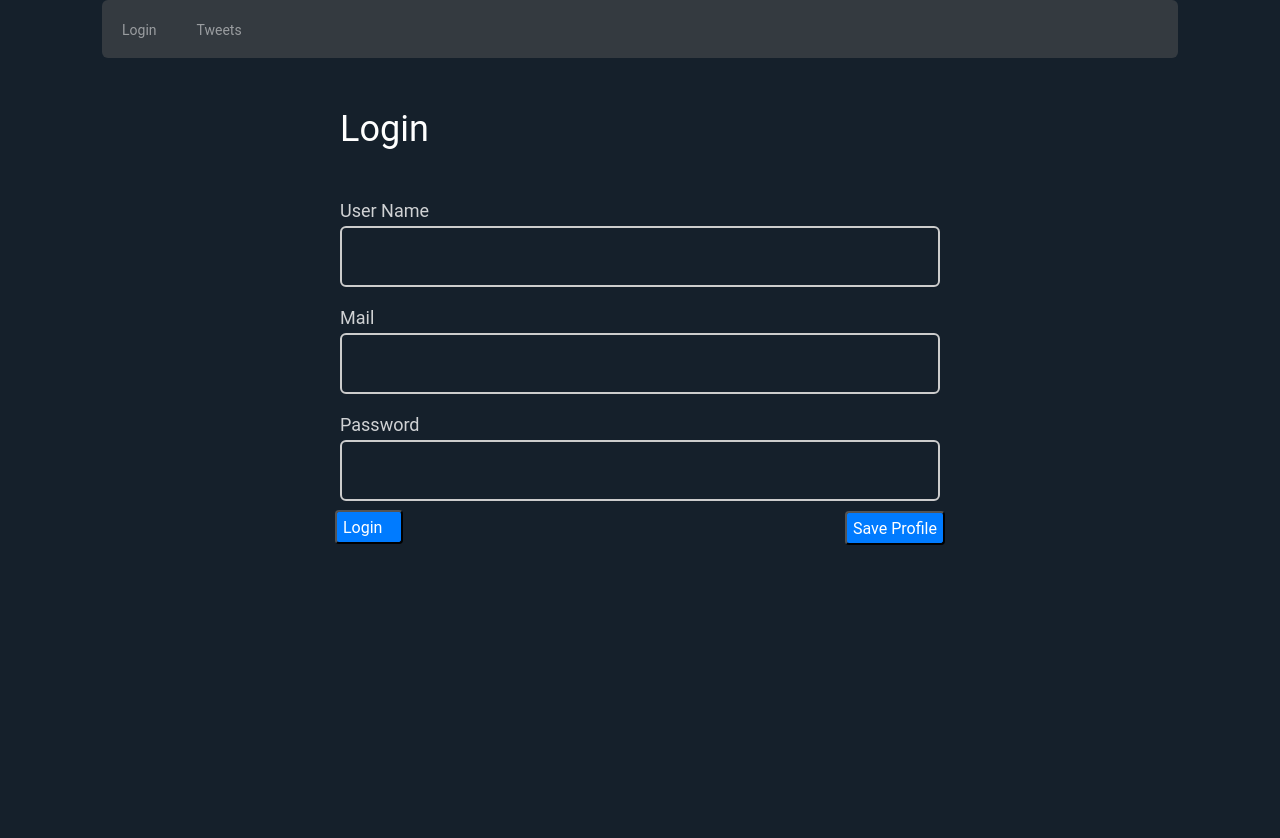
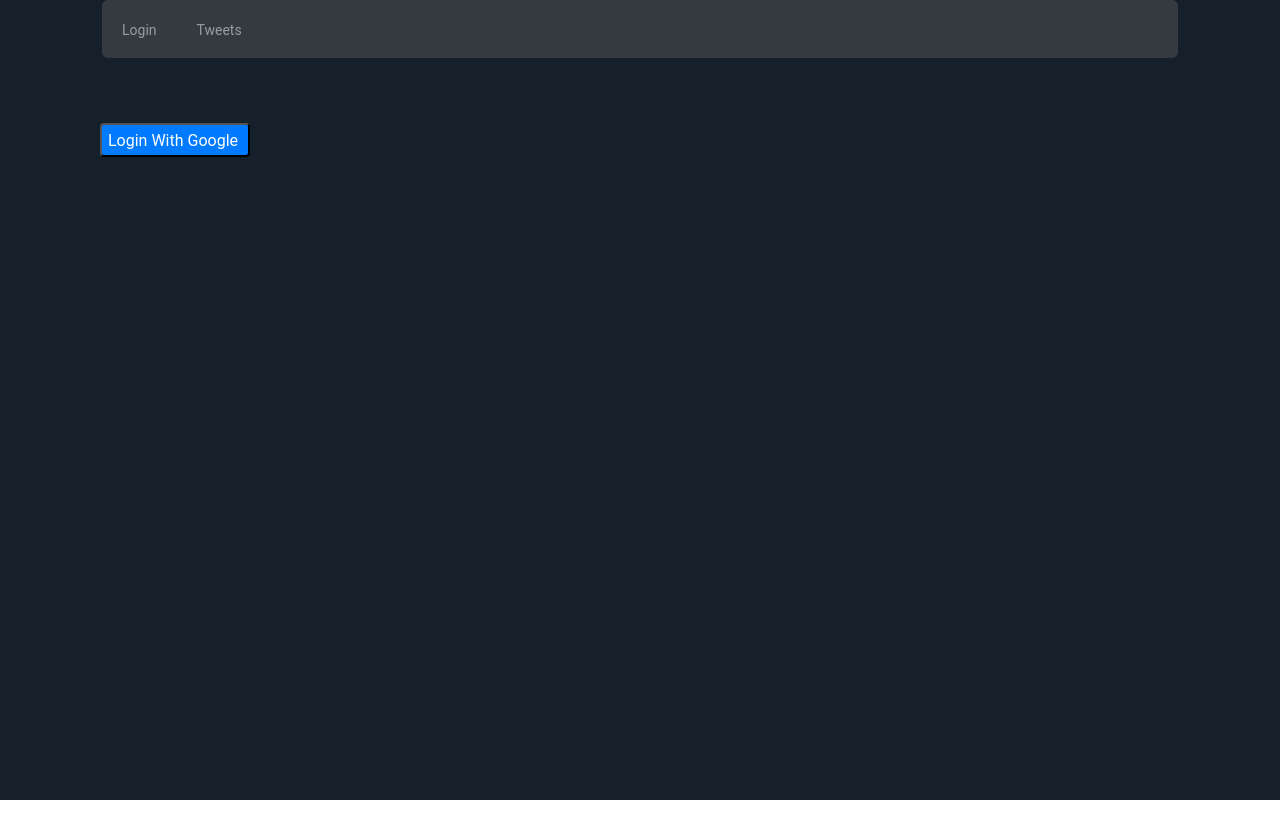
Before and after one commit to mark-itc/microblogging-YonahDiaz, a React (Create React App) app in the folder micro-blogging/: page / in a window 1280 px wide. Shown: the top 838 px of the page. After the commit the page ends 800 px from the top, so only its background shows below. Built offline with nearby package versions, Linux system fonts and the light colour scheme; the HTML template or start-up script is replaced by a standard one.

Commit message:
Milestone 6
Didn't had time to implement the other method for login, only google

```diff
--- a/micro-blogging/src/App.js
+++ b/micro-blogging/src/App.js
@@ -27,27 +27,32 @@ function NavBar() {
 
 function App() {
   const [text, setText] = useState("");
-  const [tweets, setTweets] = useState([]);
   const [isPending, setIsPending] = useState(false);
-  const [newUserName, setNewUserName] = useState("");
-
+  const [name, setName] = useState("");
+  const [isLogged, setIsLogged] = useState(false);
+  const [email, setEmail] = useState([]);
+  const [profilePic, setProfilePic] = useState([]);
   return (
     <div className="App">
       <AppContext.Provider
         value={{
           text,
           setText,
-          tweets,
-          setTweets,
           isPending,
           setIsPending,
-          newUserName,
-          setNewUserName,
+          name,
+          setName,
+          isLogged,
+          setIsLogged,
+          email,
+          setEmail,
+          profilePic,
+          setProfilePic,
         }}
       >
         <NavBar />
         <Routes>
-          <Route path="/Tweets" element={<Home />} />
+          <Route path="/Tweets" element={isLogged ? <Home /> : <Profile />} />
           <Route path="/" element={<Profile />} />
         </Routes>
       </AppContext.Provider>
--- a/micro-blogging/src/firebase.js
+++ b/micro-blogging/src/firebase.js
@@ -1,6 +1,6 @@
 import { initializeApp } from "firebase/app";
+import { getAuth } from "firebase/auth";
 import { getFirestore } from "firebase/firestore";
-
 const firebaseConfig = {
   apiKey: "AIzaSyCHVE8qr86cwpV8BZbvJpkYzk4nmZdq1Io",
   authDomain: "yonah-microblogging-itc.firebaseapp.com",
@@ -12,3 +12,4 @@ const firebaseConfig = {
 
 const firebaseApp = initializeApp(firebaseConfig);
 export const db = getFirestore(firebaseApp);
+export const auth = getAuth(firebaseApp);
--- a/micro-blogging/src/views/Home.css
+++ b/micro-blogging/src/views/Home.css
@@ -58,6 +58,8 @@
   background: #343a40;
   border-radius: 6px;
   word-wrap: break-word;
+  overflow-wrap: break-word;
+  white-space: pre-wrap;
 }
 
 .name-date {
@@ -89,6 +91,7 @@
   height: 100%;
   display: flex;
   flex-direction: column;
+  align-items: center;
 }
 .error-140 {
   position: absolute;
@@ -129,3 +132,35 @@
     transform: rotate(360deg);
   }
 }
+
+.profile-container {
+  display: flex;
+  justify-content: space-evenly;
+  align-items: center;
+  top: 20px;
+  flex-direction: row;
+  position: relative;
+  margin: 50px;
+  width: 1076px;
+  height: 58px;
+  z-index: 99;
+  font-family: "Roboto";
+  font-style: normal;
+  font-weight: 400;
+  font-size: 14px;
+  line-height: 16px;
+  color: white;
+  border-bottom: solid 3px #f3f3f3;
+}
+
+.profile-pic {
+  border-radius: 50%;
+}
+
+.boton-next {
+  background-color: black;
+  color: white;
+  margin: 20px;
+  width: 100px;
+  border: solid 2px white;
+}
--- a/micro-blogging/src/views/Home.jsx
+++ b/micro-blogging/src/views/Home.jsx
@@ -3,8 +3,28 @@ import { useState } from "react";
 import { useEffect } from "react";
 import { useContext } from "react";
 import { AppContext } from "../App";
-import { collection, getDocs, addDoc } from "firebase/firestore";
+import {
+  query,
+  collection,
+  addDoc,
+  onSnapshot,
+  orderBy,
+  limit,
+} from "firebase/firestore";
 import { db } from "../firebase";
+
+function Profile() {
+  const { name, email, profilePic } = useContext(AppContext);
+  return (
+    <div className="profile-container">
+      <img className="profile-pic" alt="" src={profilePic} />
+      <br></br>
+      <div>User Name: {name}</div>
+      <br></br>
+      <div>Email: {email}</div>
+    </div>
+  );
+}
 
 function WriteATweet(props) {
   const { text } = useContext(AppContext);
@@ -68,26 +88,40 @@ function Error140() {
   }
 }
 
+function BotonNext(props) {
+  return (
+    <div>
+      <button className="boton-next" onClick={props.onClick}>
+        Next
+      </button>
+    </div>
+  );
+}
+
 function Home() {
-  const [user, setUser] = useState("");
+  const [stopNext, setStopNext] = useState(false);
+  let [latestDoc, setLatestDoc] = useState(10);
   const [tweets, setTweets] = useState([]);
-  const usersCollectionRef = collection(db, "user");
+  const { text, setText, isPending, setIsPending, name } =
+    useContext(AppContext);
   const tweetCollectionRef = collection(db, "tweet");
-  const getUsers = async () => {
-    const data = await getDocs(usersCollectionRef);
-    setUser(data.docs.map((doc) => ({ ...doc.data() })));
+  const qRef = query(
+    tweetCollectionRef,
+    orderBy("date", "desc"),
+
+    limit(latestDoc)
+  );
+  const getTweet = async () => {
+    onSnapshot(qRef, (snapshot) => {
+      setTweets(snapshot.docs.map((doc) => ({ ...doc.data() })));
+      setLatestDoc((latestDoc += 10));
+      if (snapshot.empty) {
+        setStopNext(true);
+      }
+      console.log(snapshot.docs);
+      console.log(stopNext);
+    });
   };
-  const getTweet = async () => {
-    const data = await getDocs(tweetCollectionRef);
-    setTweets(data.docs.map((doc) => ({ ...doc.data() })));
-  };
-  useEffect(() => {
-    getUsers();
-    getTweet();
-  }, []);
-
-  const { text, setText, isPending, setIsPending } = useContext(AppContext);
-
   useEffect(() => {
     getTweet();
   }, []);
@@ -97,17 +131,16 @@ function Home() {
   };
 
   const createTweet = async () => {
-    if (user === "" || text === "") {
+    if (name === "" || text === "") {
       return;
     } else {
       setIsPending(true);
       await addDoc(tweetCollectionRef, {
-        name: user[0].name,
+        name: name,
         content: text,
         date: String(new Date().toISOString()),
       });
       setIsPending(false);
-      getTweet();
     }
   };
 
@@ -118,8 +151,17 @@ function Home() {
     setText("");
   };
 
+  const next = () => {
+    if (stopNext === true) {
+      return;
+    } else {
+      getTweet();
+    }
+  };
+
   return (
     <div className="Home">
+      <Profile />
       <div className="text-and-button-container">
         <WriteATweet onChange={handleChangeText} />
         <Button onClick={addTweetOnClick} />
@@ -128,6 +170,7 @@ function Home() {
       <div className="tweets-list-container">
         <Loading />
         <Tweets tweet={tweets} />
+        <BotonNext onClick={next} />
       </div>
     </div>
   );
--- a/micro-blogging/src/views/Profile.css
+++ b/micro-blogging/src/views/Profile.css
@@ -1,74 +1,8 @@
-.Profile {
-  min-height: 100vh;
-  min-width: 100vw;
-  display: flex;
-  flex-direction: column;
-  align-items: center;
-  background-color: #15202b;
+.login-button {
   position: relative;
-}
-
-.user-name-input {
-  box-sizing: border-box;
-  background-color: #15202b;
-  width: 600px;
-  height: 61px;
-  font-family: "Roboto";
-  font-style: normal;
-  font-weight: 400;
-  font-size: 16px;
-  line-height: 19px;
-  color: white;
-  margin-top: 5px;
-  border: 2px solid #cccccc;
-  border-radius: 6px;
-  resize: none;
-}
-
-.user-name {
-  width: 90px;
-  height: 21px;
-  font-family: "Roboto";
-  font-style: normal;
-  font-weight: 400;
-  font-size: 18px;
-  line-height: 21px;
-  color: rgba(255, 255, 255, 0.8);
-}
-
-.prof-title {
-  width: 103px;
-  height: 42px;
-  font-family: "Roboto";
-  font-style: normal;
-  font-weight: 400;
-  font-size: 36px;
-  line-height: 42px;
-  color: #ffffff;
-  margin-top: 50px;
-  margin-bottom: 50px;
-}
-
-.save-prof-button {
-  width: 100px;
-  height: 34px;
-  margin-top: 10px;
-  margin-left: 510px;
-  background: #007bff;
-  border-radius: 4px;
-  font-family: "Roboto";
-  font-style: normal;
-  font-weight: 400;
-  font-size: 16px;
-  line-height: 19px;
-  display: flex;
-  align-items: center;
-  text-align: center;
-  color: #ffffff;
-}
-
-.login-button {
-  width: 68px;
+  top: 100px;
+  left: -235px;
+  width: 150px;
   height: 34px;
   margin-top: -35px;
   margin-left: -305px;
--- a/micro-blogging/src/views/Profile.jsx
+++ b/micro-blogging/src/views/Profile.jsx
@@ -1,115 +1,37 @@
 import "./Profile.css";
+import { auth } from "../firebase";
+import { signInWithPopup, GoogleAuthProvider } from "firebase/auth";
 import { useContext } from "react";
 import { AppContext } from "../App";
-import { collection, addDoc } from "firebase/firestore";
-import { db } from "../firebase";
-import { useState } from "react";
-
-function InputUserName(props) {
-  const { newUserName } = useContext(AppContext);
-  return (
-    <div>
-      <div className="prof-title">Login</div>
-      <div className="user-name">User Name</div>
-      <input
-        className="user-name-input"
-        onChange={props.onChange}
-        value={newUserName}
-      ></input>
-    </div>
-  );
-}
-function InputUserMail(props) {
-  return (
-    <div>
-      <div className="user-name">Mail</div>
-      <input
-        className="user-name-input"
-        onChange={props.onChange}
-        value={props.newUserMail}
-      ></input>
-    </div>
-  );
-}
-function InputUserPass(props) {
-  return (
-    <div>
-      <div className="user-name">Password</div>
-      <input
-        className="user-name-input"
-        onChange={props.onChange}
-        value={props.newUserPass}
-      ></input>
-    </div>
-  );
-}
-
-function SaveProfileButton(props) {
-  return (
-    <div>
-      <button
-        type="submit"
-        className="save-prof-button"
-        onClick={props.onClick}
-      >
-        Save Profile
-      </button>
-    </div>
-  );
-}
-
 function Login(props) {
   return (
     <div>
       <button type="submit" className="login-button" onClick={props.onClick}>
-        Login
+        Login With Google
       </button>
     </div>
   );
 }
 
 function Profile() {
-  const { newUserName, setNewUserName } = useContext(AppContext);
-  const { newUserMail, setNewUserMail } = useState("");
-  const { newUserPass, setNewUserPass } = useState("");
-  const userRef = collection(db, "user");
-
-  const handleChangeTextName = (event) => {
-    setNewUserName(event.target.value);
+  const { setIsLogged, setName, setEmail, setProfilePic } =
+    useContext(AppContext);
+  const provider = new GoogleAuthProvider();
+  const signInWithGoogle = () => {
+    signInWithPopup(auth, provider)
+      .then((result) => {
+        setName(result.user.displayName);
+        setEmail(result.user.email);
+        setProfilePic(result.user.photoURL);
+        setIsLogged(true);
+      })
+      .catch((error) => {
+        console.log(error);
+      });
   };
-  const handleChangeTextMail = (event) => {
-    setNewUserMail(event.target.value);
-  };
-  const handleChangeTextPass = (event) => {
-    setNewUserPass(event.target.value);
-  };
-
-  const handleChangesMailNamePass = (event) => {
-    handleChangeTextName();
-    handleChangeTextMail();
-    handleChangeTextPass();
-  };
-
-  const createUser = async () => {
-    if (newUserName === "") {
-      return;
-    } else {
-      await addDoc(userRef, { name: newUserName });
-    }
-    setNewUserName("");
-    setNewUserMail("");
-    setNewUserPass("");
-  };
-
   return (
     <div className="Profile">
-      <InputUserName onChange={handleChangesMailNamePass} />
-      <br></br>
-      <InputUserMail newUserMail={newUserMail} />
-      <br></br>
-      <InputUserPass newUserPass={newUserPass} />
-      <SaveProfileButton onClick={createUser} />
-      <Login />
+      <Login onClick={signInWithGoogle} />
     </div>
   );
 }
```
